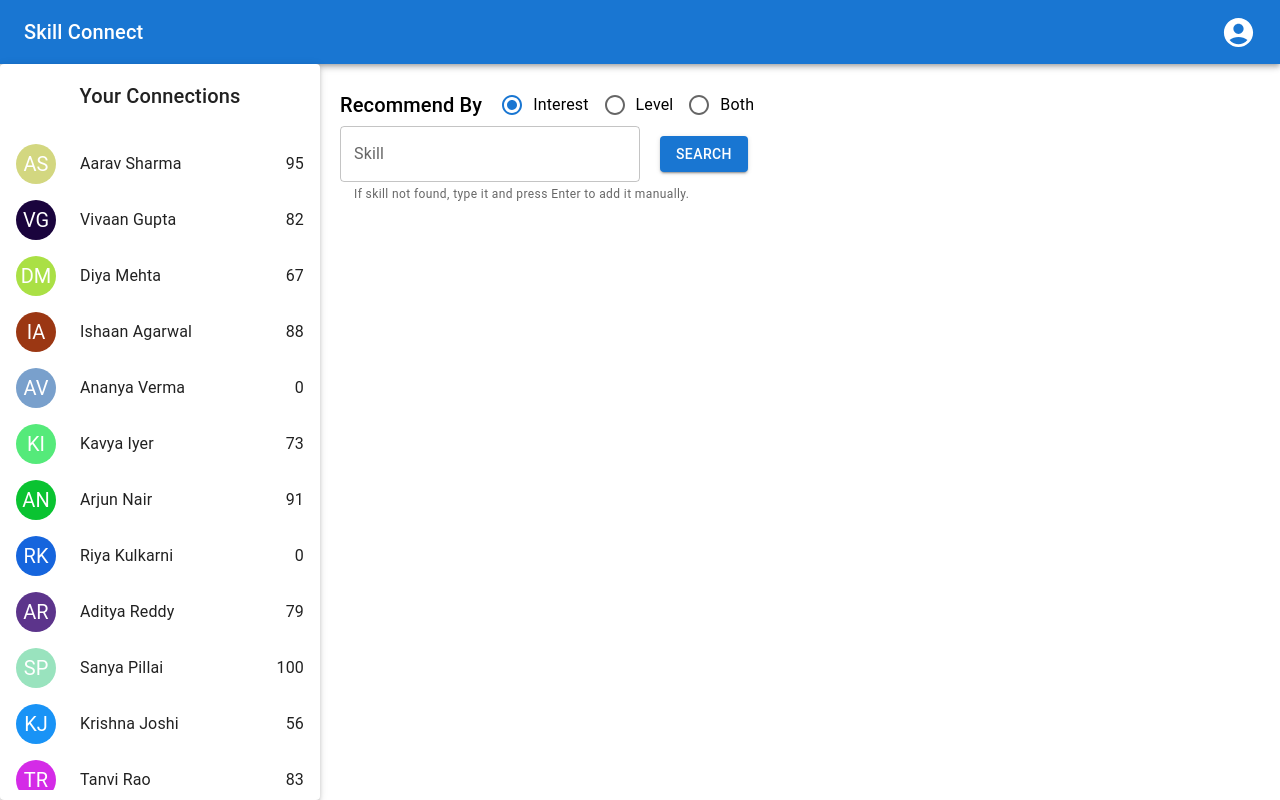
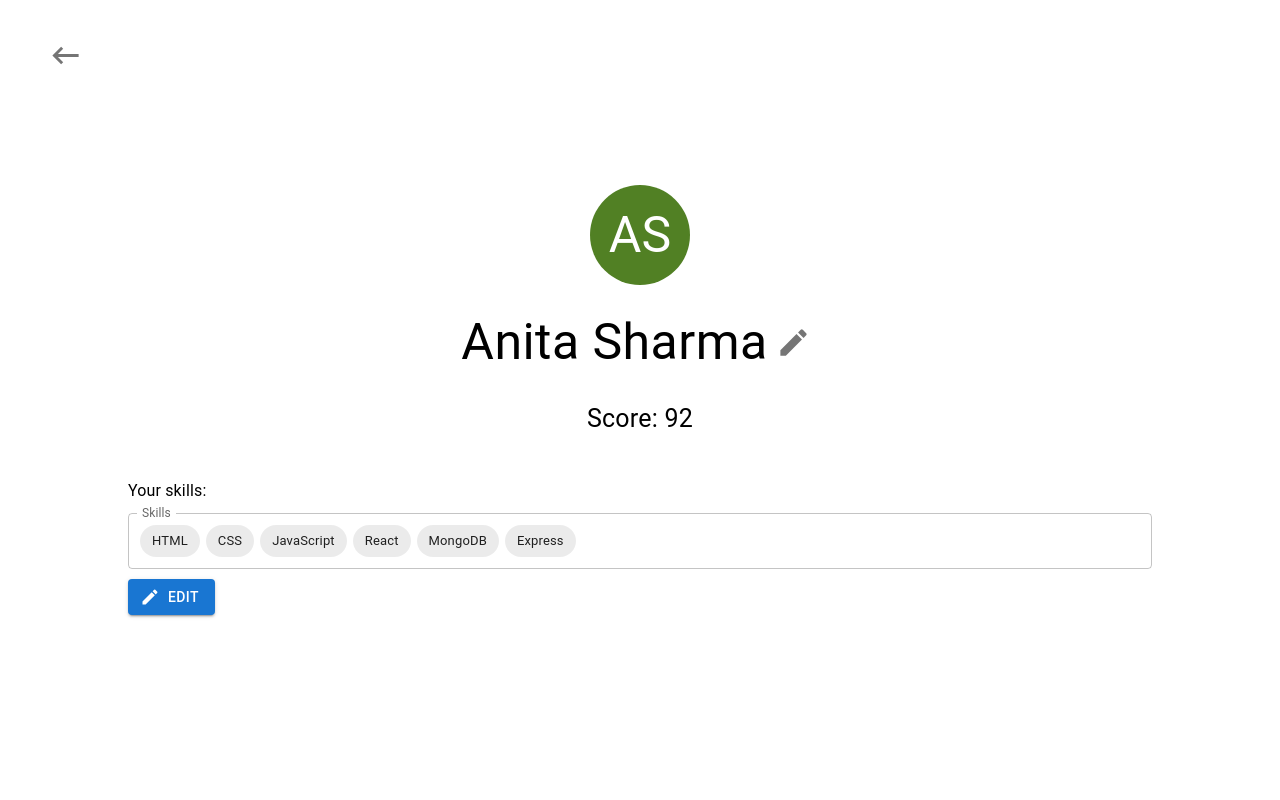
Before and after one commit to SairajKulkarni/capstone, a React (Vite) app in the folder client/: page /profile in a window 1280 px wide. Built offline with nearby package versions, Linux system fonts and the light colour scheme.

Commit message:
Profile page and minor UI loading changes to the other pages

```diff
--- a/client/src/main.jsx
+++ b/client/src/main.jsx
@@ -8,15 +8,12 @@ import Login from "./pages/Login";
 import Signup from "./pages/Signup";
 import PageNotFound from "./pages/PageNotFound";
 import "./index.css";
+import Profile from "./pages/Profile";
 
 const router = createBrowserRouter([
   {
     path: "/*",
-    element: (
-      <SnackbarProvider maxSnack={5}>
-        <Home />
-      </SnackbarProvider>
-    ),
+    element: <Home />,
     errorElement: <PageNotFound />,
   },
   {
@@ -27,10 +24,16 @@ const router = createBrowserRouter([
     path: "/signup",
     element: <Signup />,
   },
+  {
+    path: "/profile",
+    element: <Profile />,
+  },
 ]);
 
 createRoot(document.getElementById("root")).render(
   <StrictMode>
-    <RouterProvider router={router} />
+    <SnackbarProvider maxSnack={2}>
+      <RouterProvider router={router} />
+    </SnackbarProvider>
   </StrictMode>
 );
--- a/client/src/pages/Home.jsx
+++ b/client/src/pages/Home.jsx
@@ -29,12 +29,13 @@ import {
   Typography,
 } from "@mui/material";
 import styled from "@emotion/styled";
-import MenuIcon from "@mui/icons-material/Menu";
+// import MenuIcon from "@mui/icons-material/Menu";
 import { AccountCircle } from "@mui/icons-material";
-import { useSnackbar } from "notistack";
+import { enqueueSnackbar, useSnackbar } from "notistack";
 
 import { friends, skills, recommendations } from "../utils/dummyData.js";
 import stringAvatar from "../utils/avatarString.js";
+import { Link } from "react-router-dom";
 
 const RecommendationsBox = styled(Box)({
   marginTop: "20px",
@@ -46,163 +47,11 @@ const RecommendationsBox = styled(Box)({
   overflowY: "auto",
 });
 
-const NavBar = () => {
-  const [accountAnchorEl, setAccountAnchorEl] = useState(null);
-  const open = Boolean(accountAnchorEl);
-  const handleOpen = (e) => {
-    setAccountAnchorEl(e.currentTarget);
-  };
-
-  const handleClose = () => {
-    setAccountAnchorEl(null);
-  };
-  return (
-    <AppBar position="static">
-      <Toolbar>
-        {/* May be useful later */}
-        {/* <IconButton
-          size="large"
-          edge="start"
-          sx={{ color: "white", mr: "20px" }}
-        >
-          <MenuIcon />
-        </IconButton> */}
-        <Typography variant="h6" sx={{ flexGrow: 1 }}>
-          Skill Connect
-        </Typography>
-        <Box>
-          <IconButton
-            size="large"
-            edge="end"
-            sx={{ color: "white" }}
-            onClick={handleOpen}
-          >
-            <AccountCircle fontSize="large" />
-          </IconButton>
-        </Box>
-        <Menu anchorEl={accountAnchorEl} open={open} onClose={handleClose}>
-          <MenuItem>Profile</MenuItem>
-          <MenuItem>Logout</MenuItem>
-        </Menu>
-      </Toolbar>
-    </AppBar>
-  );
-};
-
-const ConnectionsSection = () => {
-  const [connections, setConnections] = useState([]);
-  const [connectionsLoading, setConnectionsLoading] = useState(false);
-
-  useEffect(() => {
-    const getConnections = async () => {
-      setConnectionsLoading(true);
-      await new Promise((resolve) => setTimeout(resolve, 1000));
-      // Get connections through an API
-      setConnections(friends);
-      setConnectionsLoading(false);
-    };
-
-    getConnections();
-  }, []);
-
-  return (
-    <Paper elevation={3} style={{ height: "100%", width: "25%" }}>
-      <Typography variant="h6" align="center" padding={2}>
-        Your Connections
-      </Typography>
-      {connectionsLoading && (
-        <Box
-          style={{
-            display: "flex",
-            justifyContent: "center",
-            marginTop: "20px",
-          }}
-        >
-          <CircularProgress />
-        </Box>
-      )}
-      {!connectionsLoading && connections.length !== 0 && (
-        <List style={{ height: "90%", overflowY: "auto" }}>
-          {connections.map((conn) => (
-            <ListItem key={conn._id} style={{ display: "flex" }}>
-              <Avatar {...stringAvatar(conn.name)} />
-              <Typography sx={{ flexGrow: 1 }}>{conn.name}</Typography>
-              <Typography>{conn.score}</Typography>
-            </ListItem>
-          ))}
-        </List>
-      )}
-    </Paper>
-  );
-};
-
-const RecommendationsForm = ({
-  setRecommendationsLoading,
-  setRecommendedUsers,
-}) => {
-  const [searchType, setSearchType] = useState("1");
-  const [selectedSkills, setSelectedSkills] = useState([]);
-
-  const handleRadioChange = (e) => {
-    setSearchType(e.target.value);
-  };
-
-  const handleSubmit = async (e) => {
-    e.preventDefault();
-    setRecommendationsLoading(true);
-    // Get recommendations through API
-    await new Promise((resolve) => setTimeout(resolve, 1000)); // Timeout to test loading screen
-    setRecommendedUsers(recommendations);
-    setRecommendationsLoading(false);
-  };
-  return (
-    <form autoComplete="off" onSubmit={handleSubmit}>
-      <FormControl>
-        <Box style={{ display: "flex", gap: "20px", alignItems: "center" }}>
-          <Typography variant="h6">Recommend By</Typography>
-          <RadioGroup row value={searchType} onChange={handleRadioChange}>
-            <FormControlLabel value="1" control={<Radio />} label="Interest" />
-            <FormControlLabel value="2" control={<Radio />} label="Level" />
-            <FormControlLabel value="3" control={<Radio />} label="Both" />
-          </RadioGroup>
-        </Box>
-        <Box style={{ display: "flex", gap: "20px", alignItems: "center" }}>
-          <Autocomplete
-            multiple
-            freeSolo
-            options={skills}
-            value={selectedSkills}
-            disabled={searchType === "2"}
-            onChange={(e, value) => setSelectedSkills(value)}
-            sx={{ width: 300 }}
-            renderInput={(params) => <TextField {...params} label="Skill" />}
-          />
-          <Button type="submit" variant="contained">
-            Search
-          </Button>
-        </Box>
-        <FormHelperText>
-          If skill not found, type it and press Enter to add it manually.
-        </FormHelperText>
-      </FormControl>
-    </form>
-  );
-};
-
-RecommendationsForm.propTypes = {
-  setRecommendationsLoading: PropTypes.func,
-  setRecommendedUsers: PropTypes.func,
-};
-
 const Home = () => {
   const { enqueueSnackbar } = useSnackbar();
 
   const [recommendationsLoading, setRecommendationsLoading] = useState(false);
   const [recommendedUsers, setRecommendedUsers] = useState([]);
-
-  const addSnackbar = (message, variant) => {
-    enqueueSnackbar(message, { variant });
-  };
 
   const handleConnectClick = (id, name) => {
     // Get response from API call
@@ -214,16 +63,20 @@ const Home = () => {
     // Notifying users about the result through a snackbar queue
     switch (status) {
       case 200:
-        addSnackbar(`Successfully connected with ${name}.`, "success");
+        enqueueSnackbar(`Successfully connected with ${name}.`, {
+          variant: "success",
+        });
         break;
       case 404:
-        addSnackbar("User not found.", "error");
+        enqueueSnackbar("User not found.", { variant: "error" });
         break;
       case 400:
-        addSnackbar(`You were already connected to ${name}`, "info");
+        enqueueSnackbar(`You were already connected to ${name}`, {
+          variant: "info",
+        });
         break;
       case 500:
-        addSnackbar("Error connecting users.", "error");
+        enqueueSnackbar("Error connecting users.", { variant: "error" });
         break;
       default:
         break;
@@ -327,4 +180,172 @@ const Home = () => {
   );
 };
 
+const NavBar = () => {
+  const [accountAnchorEl, setAccountAnchorEl] = useState(null);
+  const open = Boolean(accountAnchorEl);
+  const handleOpen = (e) => {
+    setAccountAnchorEl(e.currentTarget);
+  };
+
+  const handleClose = () => {
+    setAccountAnchorEl(null);
+  };
+  return (
+    <AppBar position="static">
+      <Toolbar>
+        {/* May be useful later */}
+        {/* <IconButton
+          size="large"
+          edge="start"
+          sx={{ color: "white", mr: "20px" }}
+        >
+          <MenuIcon />
+        </IconButton> */}
+        <Typography variant="h6" sx={{ flexGrow: 1 }}>
+          Skill Connect
+        </Typography>
+        <Box>
+          <IconButton
+            size="large"
+            edge="end"
+            sx={{ color: "white" }}
+            onClick={handleOpen}
+          >
+            <AccountCircle fontSize="large" />
+          </IconButton>
+        </Box>
+        <Menu anchorEl={accountAnchorEl} open={open} onClose={handleClose}>
+          <MenuItem>
+            <Link
+              to={"/profile"}
+              style={{ textDecoration: "none", color: "inherit" }}
+            >
+              Profile
+            </Link>
+          </MenuItem>
+          <MenuItem>
+            <Link
+              to={"/login"}
+              style={{ textDecoration: "none", color: "inherit" }}
+            >
+              Logout
+            </Link>
+          </MenuItem>
+        </Menu>
+      </Toolbar>
+    </AppBar>
+  );
+};
+
+const ConnectionsSection = () => {
+  const [connections, setConnections] = useState([]);
+  const [connectionsLoading, setConnectionsLoading] = useState(false);
+
+  useEffect(() => {
+    const getConnections = async () => {
+      setConnectionsLoading(true);
+      await new Promise((resolve) => setTimeout(resolve, 1000));
+      // Get connections through an API
+      setConnections(friends);
+      setConnectionsLoading(false);
+    };
+
+    getConnections();
+  }, []);
+
+  return (
+    <Paper elevation={3} style={{ height: "100%", width: "25%" }}>
+      <Typography variant="h6" align="center" padding={2}>
+        Your Connections
+      </Typography>
+      {connectionsLoading && (
+        <Box
+          style={{
+            display: "flex",
+            justifyContent: "center",
+            marginTop: "20px",
+          }}
+        >
+          <CircularProgress />
+        </Box>
+      )}
+      {!connectionsLoading && connections.length !== 0 && (
+        <List style={{ height: "90%", overflowY: "auto" }}>
+          {connections.map((conn) => (
+            <ListItem key={conn._id} style={{ display: "flex" }}>
+              <Avatar {...stringAvatar(conn.name, { mr: 3 })} />
+              <Typography sx={{ flexGrow: 1 }}>{conn.name}</Typography>
+              <Typography>{conn.score}</Typography>
+            </ListItem>
+          ))}
+        </List>
+      )}
+    </Paper>
+  );
+};
+
+const RecommendationsForm = ({
+  setRecommendationsLoading,
+  setRecommendedUsers,
+}) => {
+  const [searchType, setSearchType] = useState("1");
+  const [selectedSkills, setSelectedSkills] = useState([]);
+
+  const handleRadioChange = (e) => {
+    setSearchType(e.target.value);
+  };
+
+  const handleSubmit = async (e) => {
+    e.preventDefault();
+    if (searchType !== "2" && selectedSkills.length === 0) {
+      enqueueSnackbar("Select skills to recommend users with.", {
+        variant: "error",
+      });
+      return;
+    }
+    setRecommendationsLoading(true);
+    // Get recommendations through API
+    await new Promise((resolve) => setTimeout(resolve, 1000)); // Timeout to test loading screen
+    setRecommendedUsers(recommendations);
+    setRecommendationsLoading(false);
+  };
+  return (
+    <form autoComplete="off" onSubmit={handleSubmit}>
+      <FormControl>
+        <Box style={{ display: "flex", gap: "20px", alignItems: "center" }}>
+          <Typography variant="h6">Recommend By</Typography>
+          <RadioGroup row value={searchType} onChange={handleRadioChange}>
+            <FormControlLabel value="1" control={<Radio />} label="Interest" />
+            <FormControlLabel value="2" control={<Radio />} label="Level" />
+            <FormControlLabel value="3" control={<Radio />} label="Both" />
+          </RadioGroup>
+        </Box>
+        <Box style={{ display: "flex", gap: "20px", alignItems: "center" }}>
+          <Autocomplete
+            multiple
+            freeSolo
+            options={skills}
+            value={selectedSkills}
+            disabled={searchType === "2"}
+            onChange={(e, value) => setSelectedSkills(value)}
+            sx={{ width: 300 }}
+            renderInput={(params) => <TextField {...params} label="Skill" />}
+          />
+          <Button type="submit" variant="contained">
+            Search
+          </Button>
+        </Box>
+        <FormHelperText>
+          If skill not found, type it and press Enter to add it manually.
+        </FormHelperText>
+      </FormControl>
+    </form>
+  );
+};
+
+RecommendationsForm.propTypes = {
+  setRecommendationsLoading: PropTypes.func,
+  setRecommendedUsers: PropTypes.func,
+};
+
 export default Home;
--- a/client/src/pages/Login.jsx
+++ b/client/src/pages/Login.jsx
@@ -1,6 +1,5 @@
 import { useState } from "react";
 import {
-  Backdrop,
   Box,
   Button,
   CircularProgress,
@@ -39,21 +38,15 @@ const LoginForm = styled("form")({
 });
 
 const Login = () => {
-  const [open, setOpen] = useState(false);
+  const [loading, setLoading] = useState(false);
   const [username, setUsername] = useState("");
   const [password, setPassword] = useState("");
   const [error, setError] = useState(false);
 
-  const handleClose = () => {
-    setOpen(false);
-  };
-  const handleOpen = () => {
-    setOpen(true);
-  };
-
-  const handleSubmit = (e) => {
+  const handleSubmit = async (e) => {
     e.preventDefault();
-    // Logic to call login API and to close the backdrop
+    setLoading(true);
+    // Logic to call login API
   };
 
   return (
@@ -84,21 +77,18 @@ const Login = () => {
             </FormHelperText>
           )}
         </FormControl>
-        <Button type="submit" variant="contained" onClick={handleOpen}>
-          Login
-        </Button>
+        {loading ? (
+          <CircularProgress />
+        ) : (
+          <Button type="submit" variant="contained">
+            Login
+          </Button>
+        )}
         <Typography fontSize={15}>
           Don&#39;t have an account? Click <Link to={"/signup"}>here</Link> to
           sign up instead.
         </Typography>
       </LoginForm>
-      <Backdrop
-        sx={{ color: "#fff" }}
-        open={open}
-        onClick={handleClose}
-      >
-        <CircularProgress color="white" />
-      </Backdrop>
     </BackgroundBox>
   );
 };
--- /dev/null
+++ b/client/src/pages/Profile.jsx
@@ -0,0 +1,251 @@
+import { useState, useEffect, createContext, useContext } from "react";
+import { Done, Edit, KeyboardBackspace } from "@mui/icons-material";
+import {
+  Autocomplete,
+  Avatar,
+  Box,
+  Button,
+  CircularProgress,
+  Divider,
+  IconButton,
+  Stack,
+  TextField,
+  Typography,
+} from "@mui/material";
+import styled from "@emotion/styled";
+import { Link } from "react-router-dom";
+import stringAvatar from "../utils/avatarString";
+import { useSnackbar } from "notistack";
+
+import { skills } from "../utils/dummyData";
+
+const ProfileBackgroundBox = styled(Box)({
+  height: "100vh",
+  width: "100vw",
+  display: "flex",
+  flexDirection: "column",
+  justifyContent: "center",
+  alignItems: "center",
+  gap: "20px",
+});
+
+const UserContext = createContext();
+
+const useUser = () => useContext(UserContext);
+
+const Profile = () => {
+  const { enqueueSnackbar } = useSnackbar();
+
+  const [user, setUser] = useState();
+  // const [userLoading, setUserLoading] = useState(false); May be used later depending on API
+
+  useEffect(() => {
+    // Likely, fetch user from local storage. If not that, get details through an API
+    setUser({
+      _id: "648fa12c9f1b2a001a5e6b36",
+      name: "Anita Sharma",
+      score: 92,
+      skills: ["HTML", "CSS", "JavaScript", "React", "MongoDB", "Express"],
+      connections: ["648fa12c9f1b2a001a5e6b37", "648fa12c9f1b2a001a5e6b38"],
+    });
+  }, []);
+
+  return (
+    <UserContext.Provider value={{ user, setUser, enqueueSnackbar }}>
+      <ProfileBackgroundBox>
+        <IconButton style={{ position: "absolute", top: "30px", left: "40px" }}>
+          <Link to={"/"} style={{ textDecoration: "none", color: "inherit" }}>
+            <KeyboardBackspace fontSize="large" />
+          </Link>
+        </IconButton>
+        {user ? (
+          <>
+            <NameSection />
+            <Divider />
+            <SkillsSection />
+          </>
+        ) : (
+          <CircularProgress />
+        )}
+      </ProfileBackgroundBox>
+    </UserContext.Provider>
+  );
+};
+
+const NameSection = () => {
+  const { user, setUser, enqueueSnackbar } = useUser();
+  const [editingName, setEditingName] = useState(false);
+  const [nameLoading, setNameLoading] = useState(false);
+  const [userName, setUserName] = useState(user.name);
+
+  const handleNameChange = async (e) => {
+    e.preventDefault();
+    setNameLoading(true);
+    // Call API to edit user
+    await new Promise((resolve) => setTimeout(resolve, 1000)); // Timeout to test loading screen
+    // Dummy data for testing
+    const statusArray = [200, 404, 500];
+    const status = statusArray[Math.floor(Math.random() * 3)];
+
+    // Notifying users about the result through a snackbar queue
+    switch (status) {
+      case 200:
+        enqueueSnackbar(`Successfully changed name.`, { variant: "success" });
+        setUser({ ...user, name: userName });
+        setEditingName(false);
+        break;
+      case 404:
+        enqueueSnackbar("User not found.", { variant: "error" });
+        break;
+      case 500:
+        enqueueSnackbar("Error changing name.", { variant: "error" });
+        break;
+      default:
+        break;
+    }
+    setNameLoading(false);
+  };
+
+  return (
+    <>
+      <Avatar
+        {...stringAvatar(user.name, {
+          height: "100px",
+          width: "100px",
+          fontSize: "50px",
+        })}
+      />
+      {editingName ? (
+        <form
+          style={{ display: "flex", alignItems: "center", gap: "10px" }}
+          onSubmit={handleNameChange}
+        >
+          <TextField
+            autoComplete="off"
+            disabled={nameLoading}
+            label="Edit name"
+            value={userName}
+            onChange={(e) => setUserName(e.target.value)}
+          />
+          {nameLoading ? (
+            <CircularProgress />
+          ) : (
+            <IconButton type="submit" style={{ height: "50px" }}>
+              <Done fontSize="large" />
+            </IconButton>
+          )}
+        </form>
+      ) : (
+        <Box style={{ display: "flex", alignItems: "center" }}>
+          <Typography fontSize="50px">{user.name}</Typography>
+          <IconButton
+            style={{ height: "50px" }}
+            onClick={() => setEditingName(true)}
+          >
+            <Edit fontSize="large" />
+          </IconButton>
+        </Box>
+      )}
+      <Typography fontSize="25px">Score: {user.score}</Typography>
+    </>
+  );
+};
+
+const SkillsSection = () => {
+  const { user, setUser, enqueueSnackbar } = useUser();
+
+  const [userSkills, setUserSkills] = useState(user.skills);
+  const [editingSkills, setEditingSkills] = useState(false);
+  const [skillsLoading, setSkillsLoading] = useState(false);
+
+  const handleSkillsChange = async (e) => {
+    e.preventDefault();
+    setSkillsLoading(true);
+    // Call API to edit user
+    await new Promise((resolve) => setTimeout(resolve, 1000)); // Timeout to test loading screen
+    // Dummy data for testing
+    const statusArray = [200, 404, 500];
+    const status = statusArray[Math.floor(Math.random() * 3)];
+
+    // Notifying users about the result through a snackbar queue
+    switch (status) {
+      case 200:
+        enqueueSnackbar(`Successfully changed skills.`, { variant: "success" });
+        setUser({ ...user, skills: userSkills });
+        setEditingSkills(false);
+        break;
+      case 404:
+        enqueueSnackbar("User not found.", { variant: "error" });
+        break;
+      case 500:
+        enqueueSnackbar("Error changing skills.", { variant: "error" });
+        break;
+      default:
+        break;
+    }
+    setSkillsLoading(false);
+  };
+
+  return (
+    <form
+      style={{
+        width: "80%",
+        display: "flex",
+        gap: "10px",
+        flexDirection: "column",
+      }}
+      onSubmit={handleSkillsChange}
+    >
+      <Typography>Your skills:</Typography>
+      <Autocomplete
+        multiple
+        freeSolo
+        readOnly={!editingSkills}
+        disabled={skillsLoading}
+        fullWidth
+        options={[...new Set([...userSkills, ...skills])]}
+        value={userSkills}
+        onChange={(e, value) => setUserSkills(value)}
+        renderInput={(params) => <TextField {...params} label="Skills" />}
+      />
+      {editingSkills ? (
+        skillsLoading ? (
+          <CircularProgress />
+        ) : (
+          <Stack direction="row" spacing={1}>
+            <Button
+              variant="contained"
+              color="success"
+              startIcon={<Done />}
+              type="submit"
+            >
+              Save
+            </Button>
+            <Button
+              variant="contained"
+              color="error"
+              onClick={() => {
+                setEditingSkills(false);
+                setUserSkills(user.skills);
+              }}
+            >
+              Cancel
+            </Button>
+          </Stack>
+        )
+      ) : (
+        <Box>
+          <Button
+            variant="contained"
+            startIcon={<Edit />}
+            onClick={() => setEditingSkills(true)}
+          >
+            Edit
+          </Button>
+        </Box>
+      )}
+    </form>
+  );
+};
+
+export default Profile;
--- a/client/src/pages/Signup.jsx
+++ b/client/src/pages/Signup.jsx
@@ -1,13 +1,10 @@
 import { useState } from "react";
 import {
-  Backdrop,
   Box,
   Button,
   CircularProgress,
   FormControl,
   FormHelperText,
-  List,
-  ListItem,
   TextField,
   Typography,
 } from "@mui/material";
@@ -42,20 +39,13 @@ const SignupForm = styled("form")({
 });
 
 const Signup = () => {
-  const [open, setOpen] = useState(false);
+  const [loading, setLoading] = useState(false);
   const [usernameError, setUsernameError] = useState(false);
   const [passwordError, setPasswordError] = useState(false);
   const [confirmPasswordError, setConfirmPasswordError] = useState(false);
   const [username, setUsername] = useState("");
   const [password, setPassword] = useState("");
   const [confirmPassword, setConfirmPassword] = useState("");
-
-  const handleClose = () => {
-    setOpen(false);
-  };
-  const handleOpen = () => {
-    setOpen(true);
-  };
 
   const handleSubmit = (e) => {
     e.preventDefault();
@@ -67,8 +57,8 @@ const Signup = () => {
       setConfirmPasswordError(true);
       return;
     }
-    handleOpen();
-    // Logic to call signup API and to close the backdrop
+    setLoading(true);
+    // Logic to call signup API
   };
 
   return (
@@ -116,18 +106,19 @@ const Signup = () => {
                 <li>Has at least one small letter</li>
                 <li>Has at least one capital letter</li>
                 <li>Has at least one number</li>
-                <li>
-                  Has at least one special character (#, @, or &)
-                </li>
+                <li>Has at least one special character (#, @, or &)</li>
               </ul>
             </FormHelperText>
           )}
         </FormControl>
-        <FormControl error={confirmPasswordError} sx={{ width: "60%" }}>
+        <FormControl
+          error={passwordError || confirmPasswordError}
+          sx={{ width: "60%" }}
+        >
           <PasswordField
             label={"Confirm Password"}
             value={confirmPassword}
-            error={confirmPasswordError}
+            error={passwordError || confirmPasswordError}
             onChange={(e) => {
               setConfirmPassword(e.target.value);
               setConfirmPasswordError(false);
@@ -139,21 +130,18 @@ const Signup = () => {
             </FormHelperText>
           )}
         </FormControl>
-        <Button type="submit" variant="contained">
-          Login
-        </Button>
+        {loading ? (
+          <CircularProgress />
+        ) : (
+          <Button type="submit" variant="contained">
+            Sign up
+          </Button>
+        )}
         <Typography fontSize={15}>
           Already have an account? Click <Link to={"/login"}>here</Link> to
           login instead.
         </Typography>
       </SignupForm>
-      <Backdrop
-        sx={{ color: "#fff", zIndex: 1 }}
-        open={open}
-        onClick={handleClose}
-      >
-        <CircularProgress color="white" />
-      </Backdrop>
     </BackgroundBox>
   );
 };
--- a/client/src/utils/avatarString.js
+++ b/client/src/utils/avatarString.js
@@ -16,10 +16,10 @@ const stringToColor = (string) => {
   return color;
 };
 
-const stringAvatar = (name) => {
+const stringAvatar = (name, style = {}) => {
   return {
     sx: {
-      mr: 3,
+      ...style,
       bgcolor: stringToColor(name),
     },
     children: `${name.split(" ")[0][0]}${name.split(" ")[1][0]}`,
--- a/client/src/utils/dummyData.js
+++ b/client/src/utils/dummyData.js
@@ -16,36 +16,36 @@ export const friends = [
 ];
 
 export const skills = [
-  { label: "HTML" },
-  { label: "CSS" },
-  { label: "JavaScript" },
-  { label: "React" },
-  { label: "Angular" },
-  { label: "Vue.js" },
-  { label: "Node.js" },
-  { label: "Express.js" },
-  { label: "MongoDB" },
-  { label: "SQL" },
-  { label: "TypeScript" },
-  { label: "Bootstrap" },
-  { label: "Tailwind CSS" },
-  { label: "Sass" },
-  { label: "jQuery" },
-  { label: "Next.js" },
-  { label: "Gatsby" },
-  { label: "Redux" },
-  { label: "REST APIs" },
-  { label: "GraphQL" },
-  { label: "Webpack" },
-  { label: "Babel" },
-  { label: "Git" },
-  { label: "GitHub" },
-  { label: "Figma" },
-  { label: "Docker" },
-  { label: "Firebase" },
-  { label: "PostgreSQL" },
-  { label: "Cypress" },
-  { label: "Jest" },
+  "HTML",
+  "CSS",
+  "JavaScript",
+  "React",
+  "Angular",
+  "Vue.js",
+  "Node.js",
+  "Express.js",
+  "MongoDB",
+  "SQL",
+  "TypeScript",
+  "Bootstrap",
+  "Tailwind CSS",
+  "Sass",
+  "jQuery",
+  "Next.js",
+  "Gatsby",
+  "Redux",
+  "REST APIs",
+  "GraphQL",
+  "Webpack",
+  "Babel",
+  "Git",
+  "GitHub",
+  "Figma",
+  "Docker",
+  "Firebase",
+  "PostgreSQL",
+  "Cypress",
+  "Jest",
 ];
 
 export const recommendations = [
```
